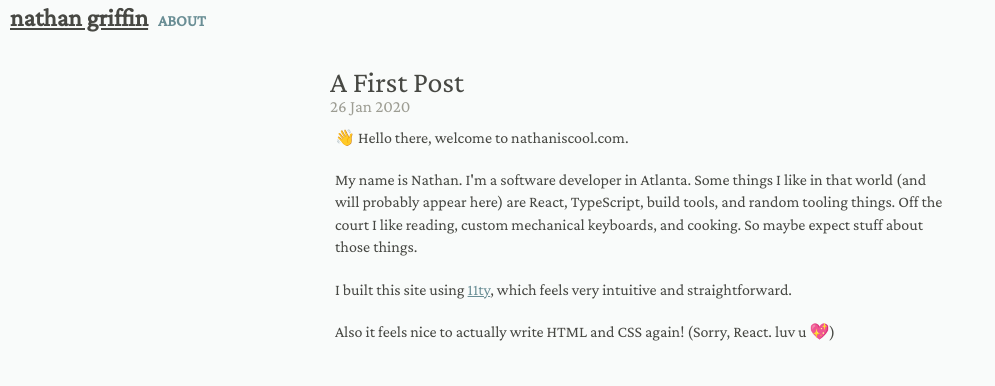
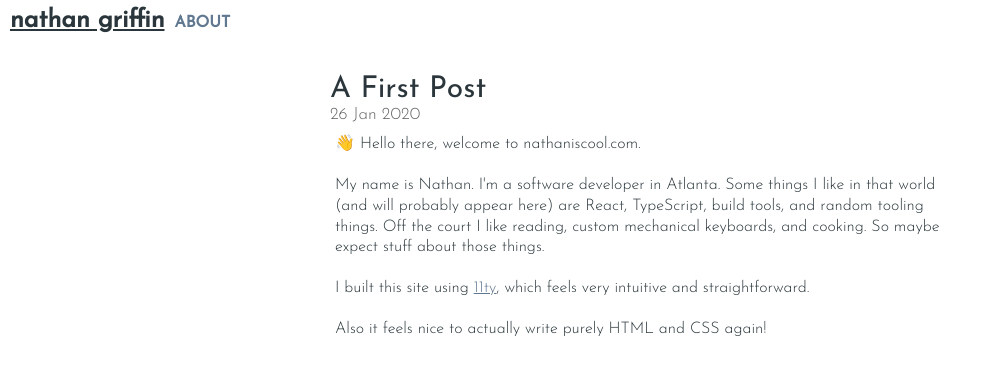
Before and after one commit to burdell/personal-site, an Eleventy site: page src/posts/0-hello.md in a window 1280 px wide. Shown: the whole page, without its empty margins (0-995 px from the left). Built offline with nearby package versions, Linux system fonts and the light colour scheme; Eleventy itself is replaced by a stand-in of ours; files that its build step writes are made by us from their sources.

Commit message:
style updates

```diff
--- a/src/_includes/header.njk
+++ b/src/_includes/header.njk
@@ -3,8 +3,8 @@ layout: layout.njk
 ---
 
 <header>
-  {% include "../templates/sitename.njk" %}
-  {% include "../templates/nav.njk" %}
+  {% include "templates/sitename.njk" %}
+  {% include "templates/nav.njk" %}
 </header>
 <main>
   <div class="page-content">
--- a/src/_includes/layout.njk
+++ b/src/_includes/layout.njk
@@ -10,7 +10,7 @@ title: nathan griffin
     <title>{{ title }}</title>
     <link rel="stylesheet" types="text/css" href="/styles/reset.css" />
     <link rel="stylesheet" types="text/css" href="/styles/site.css" />
-    <link href="https://fonts.googleapis.com/css?family=Crimson+Pro&display=swap" rel="stylesheet">
+    <link href="https://fonts.googleapis.com/css2?family=Josefin+Sans:wght@300;400&display=swap" rel="stylesheet">
     <link rel="icon"
       type="image/png"
       href="/assets/favicon.ico">
--- a/src/_layout_index.njk
+++ b/src/_layout_index.njk
@@ -4,8 +4,8 @@ title: nathan griffin
 ---
 
 <div class="landing-page">
-  {% include "./templates/sitename.njk" %}
-  {% include "./templates/nav.njk" %}
+  {% include "templates/sitename.njk" %}
+  {% include "templates/nav.njk" %}
   <main><span>👋</span></main>
   <div class="icon-row">
     <a href="https://github.com/burdell">
--- a/src/posts/0-hello.md
+++ b/src/posts/0-hello.md
@@ -12,4 +12,4 @@ My name is Nathan. I'm a software developer in Atlanta. Some things I like in th
 
 I built this site using <a target="_blank" href="https://www.11ty.dev/">11ty</a>, which feels very intuitive and straightforward.
 
-Also it feels nice to actually write HTML and CSS again! (Sorry, React. luv u 💖)
+Also it feels nice to actually write purely HTML and CSS again!
--- a/src/styles/site.css
+++ b/src/styles/site.css
@@ -1,17 +1,19 @@
 :root {
-  --background: hsl(146.7, 12%, 98%);
-  --primary: hsl(72, 3.6%, 27.3%);
-  --tertiary: hsl(40, 76.3%, 53.7%);
-  --secondary: hsl(190, 17.2%, 50%);
-  --gray: hsl(60, 4.9%, 59.6%);
+  --background: #fff;
+  --primary: #2a363b;
+  --secondary: #607890;
+  --tertiary: hsl(44, 99%, 47%);
+  --gray: rgb(100, 100, 99);
   --appPadding: 2rem;
   --textTransition: color 0.1s ease-in-out;
+  --san-serif: "Josefin Sans";
 }
 
 body {
   background-color: var(--background);
-  font-family: "Crimson Pro", serif;
+  font-family: var(--san-serif), serif;
   color: var(--primary);
+  line-height: 1.3;
 }
 
 main {
@@ -64,7 +66,7 @@ section {
 header {
   display: flex;
   align-items: baseline;
-  padding: 0 1rem;
+  padding: 0.5rem 1rem;
 }
 
 header div {
@@ -102,6 +104,10 @@ header div {
   color: var(--gray);
 }
 
+.post-content {
+  font-weight: 300;
+}
+
 .post-content p {
   margin-bottom: 2rem;
   padding-left: 0.5rem;
```
Also changed, not shown: drafts/1-what-did-nathan-read.md (renamed from src/posts/1-what-did-nathan-read.md), src/_includes/templates/nav.njk (renamed from src/templates/nav.njk), src/_includes/templates/sitename.njk (renamed from src/templates/sitename.njk).
